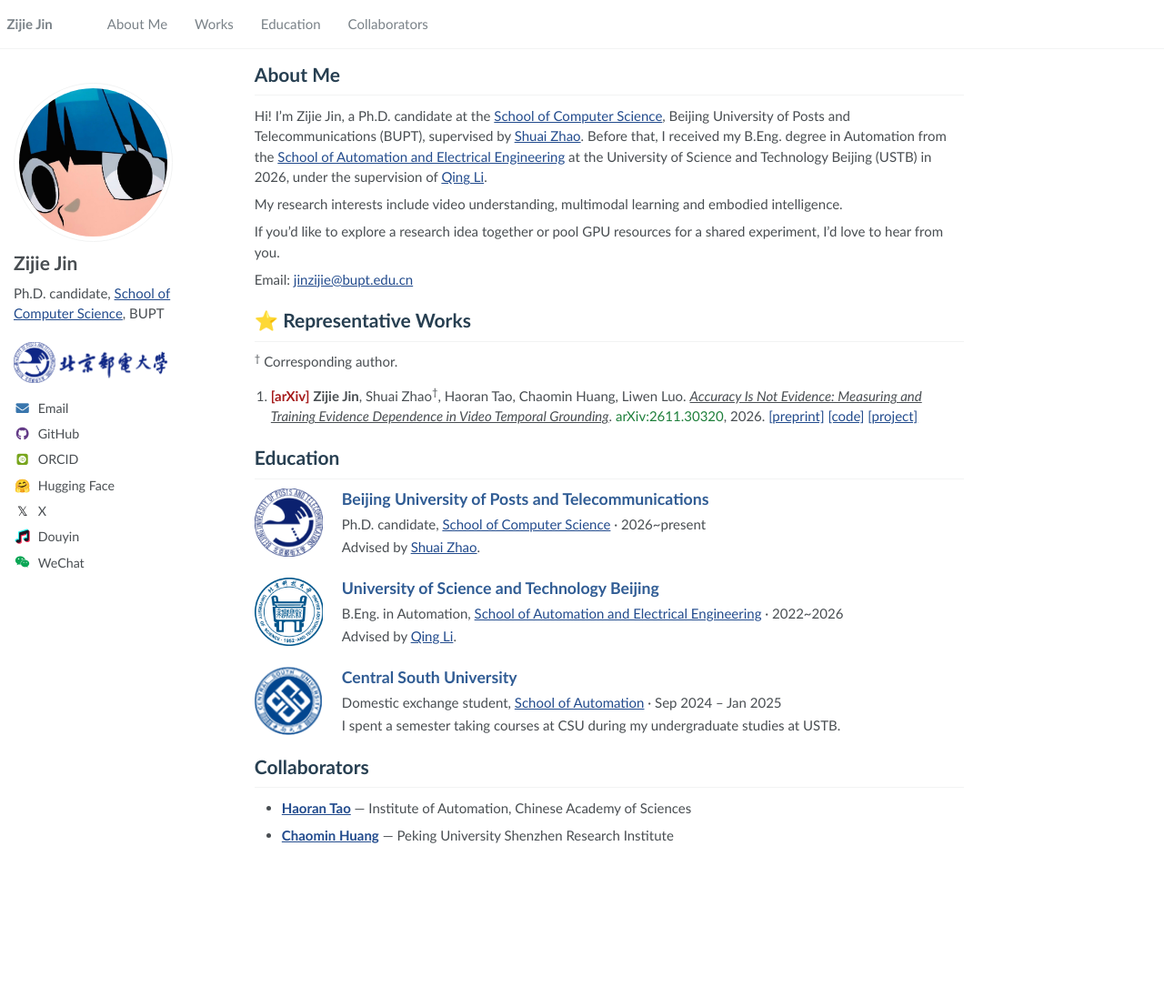
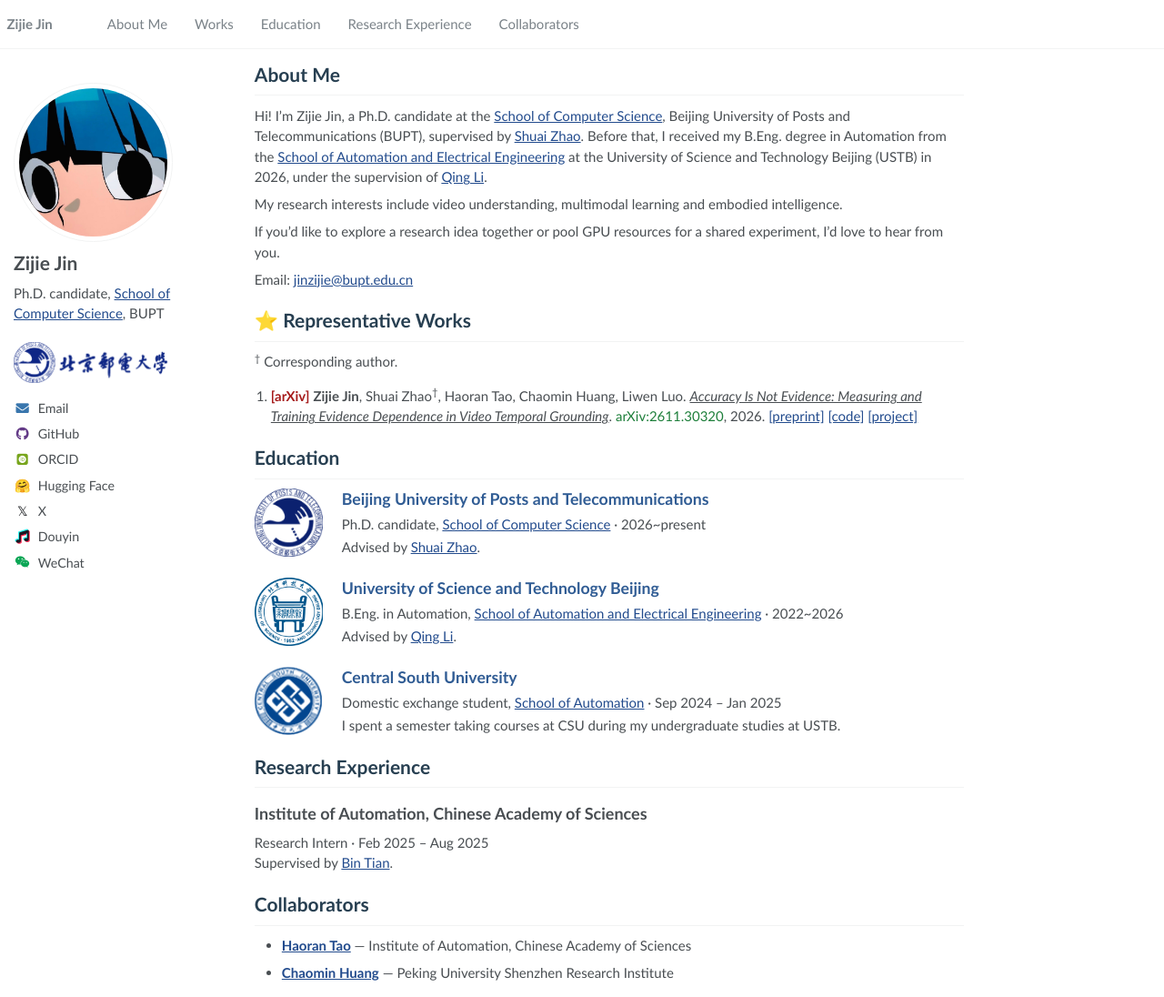
Before and after one commit to jinzijie-bupt/jinzijie-bupt.github.io, a Jekyll site: the page built from _pages/about.md, in a window 1280 px wide and 1096 px high. Shown: the whole window at 91% size. Built offline with Jekyll 4.4.1, drawn with Linux system fonts in a browser that asks for light colours; some web fonts are replaced; our own code applies the rules of GitHub Pages for plain Markdown files.

Commit message:
Add research internship at the Institute of Automation

```diff
--- a/_data/navigation.yml
+++ b/_data/navigation.yml
@@ -5,5 +5,7 @@ main:
     url: "#selected-work"
   - title: "Education"
     url: "#education"
+  - title: "Research Experience"
+    url: "#research-experience"
   - title: "Collaborators"
     url: "#collaborators"
--- a/_pages/about.md
+++ b/_pages/about.md
@@ -61,6 +61,14 @@ Email: [{{ site.author.email }}](mailto:{{ site.author.email }})
   </section>
 </div>
 
+# Research Experience
+{: #research-experience }
+
+## Institute of Automation, Chinese Academy of Sciences
+
+Research Intern · Feb 2025 – Aug 2025<br>
+Supervised by [Bin Tian](https://people.ucas.edu.cn/~tianbin).
+
 # Collaborators
 {: #collaborators }
 
```
